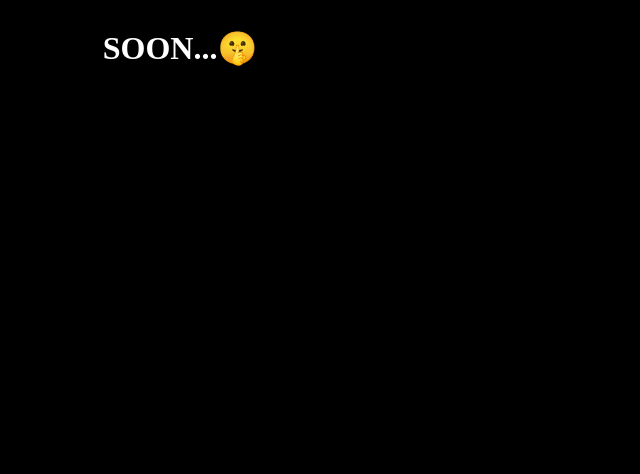
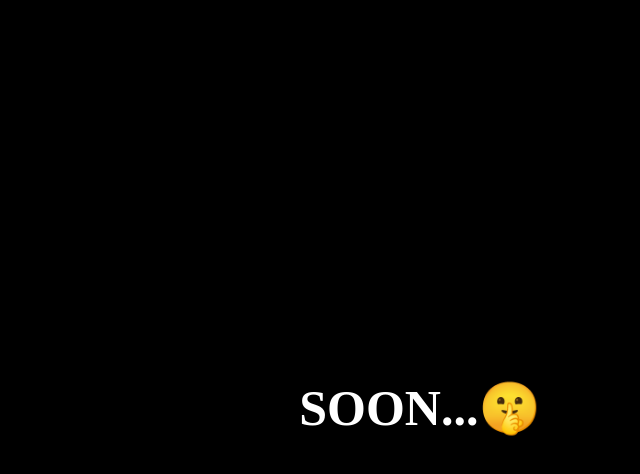
Before and after one commit to 1nfka/quadtrac, a plain HTML site: page index.html in a window 1280 px wide. Shown: the whole page, without its empty margins (228-868 px from the left). Drawn offline with Linux system fonts and the light colour scheme.

Commit message:
Update style.css

```diff
--- a/style.css
+++ b/style.css
@@ -1,13 +1,18 @@
 body{
-    width: 100vh;
-    height: 100vh;
+    width: 100%;
+    height: 100%;
     background-color: black;
-    display:flex;
-    justify-content: center;
-    align-content:center;
 }
 h1{
-    font-size:32px;
+    font-size:50px;
     font-weight:bold;
     color:white;
 }
+.on{
+    width: 100%;
+    height: 100vh;
+    display: flex;
+    flex-direction: column;
+    align-items: center;
+    justify-content: center;
+}
```
